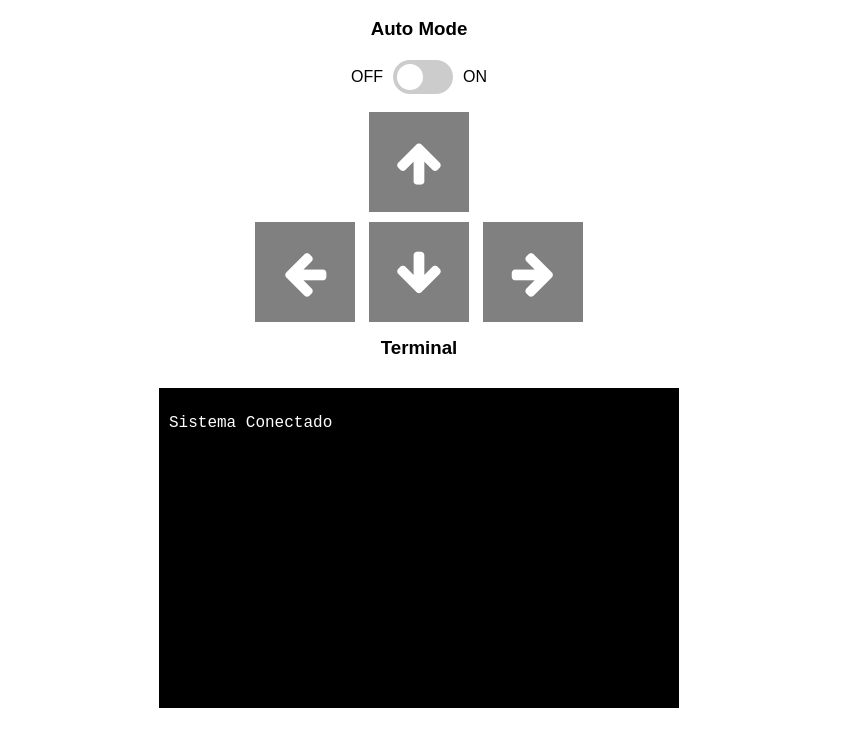
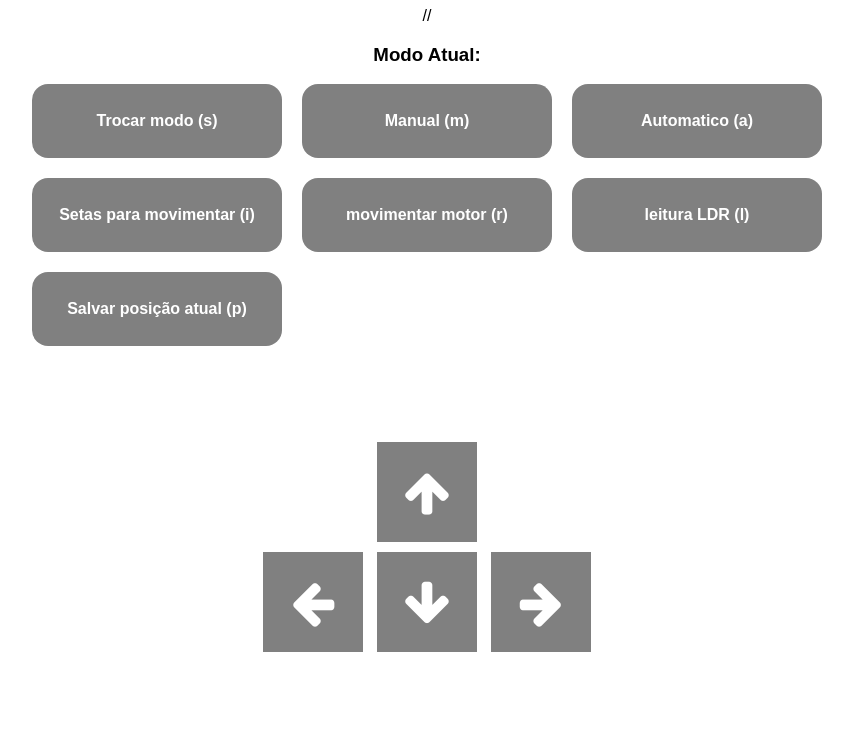
Before and after one commit to vitorvianadp/solarfinder, a plain HTML site: page web/index.html in a window 1280 px wide. Shown: the part 81-816 px from the top of the page, without its empty margins (221-1074 px from the left). Drawn offline with Linux system fonts and the light colour scheme.

Commit message:
adjusts web

```diff
--- a/web/app.js
+++ b/web/app.js
@@ -1,9 +1,8 @@
-document.getElementsByClassName('up arr')[0].addEventListener('click', () => makeRequest('up'));
-document.getElementsByClassName('down arr')[0].addEventListener('click', () => makeRequest('down'));
-document.getElementsByClassName('left arr')[0].addEventListener('click', () => makeRequest('left'));
-document.getElementsByClassName('right arr')[0].addEventListener('click', () => makeRequest('right'));
+
+const delay = 100; //ms
 
 function makeRequest(terminal) {
+    console.log("clicou")
     var url = `http://192.168.15.12/${terminal}`;
     var xhr = new XMLHttpRequest();
     xhr.onload = function() {
@@ -16,3 +15,41 @@ function makeRequest(terminal) {
                 xhr.open('GET', url);
                 xhr.send();
                 }
+
+function startRequest(action) {
+    intervalId = setInterval(() => {
+        makeRequest(action);
+    }, delay); // Envia uma requisição a cada 1 segundo. Ajuste conforme necessário.
+}
+
+function stopRequest() {
+    clearInterval(intervalId);
+}
+
+let intervalId;
+
+document.getElementById('up').addEventListener('mousedown', () => startRequest('iu'));
+document.getElementById('up').addEventListener('mouseup', stopRequest);
+document.getElementById('up').addEventListener('mouseleave', stopRequest);
+
+document.getElementById('down').addEventListener('mousedown', () => startRequest('id'));
+document.getElementById('down').addEventListener('mouseup', stopRequest);
+document.getElementById('down').addEventListener('mouseleave', stopRequest);
+
+document.getElementById('left').addEventListener('mousedown', () => startRequest('il'));
+document.getElementById('left').addEventListener('mouseup', stopRequest);
+document.getElementById('left').addEventListener('mouseleave', stopRequest);
+
+document.getElementById('right').addEventListener('mousedown', () => startRequest('ir'));
+document.getElementById('right').addEventListener('mouseup', stopRequest);
+document.getElementById('right').addEventListener('mouseleave', stopRequest);
+
+
+
+document.getElementById('s').addEventListener('click', () => makeRequest('s'));
+document.getElementById('m').addEventListener('click', () => makeRequest('m'));
+document.getElementById('a').addEventListener('click', () => makeRequest('a'));
+document.getElementById('i').addEventListener('click', () => makeRequest('i'));
+document.getElementById('r').addEventListener('click', () => makeRequest('r'));
+document.getElementById('l').addEventListener('click', () => makeRequest('l'));
+document.getElementById('p').addEventListener('click', () => makeRequest('p'));
--- a/web/index.html
+++ b/web/index.html
@@ -6,39 +6,50 @@
     <meta name="viewport" content="width=device-width, initial-scale=1.0" />
     <link rel="stylesheet" href="style.css" />
     <link rel="stylesheet" href="https://cdnjs.cloudflare.com/ajax/libs/font-awesome/4.7.0/css/font-awesome.min.css">
-    <script src="app.js"></script>
     <title>Solar Tracker System</title>
 </head>
 
 <body>
+    <div class="container">
+
         <h1>Solar Tracker System</h1>
-    <div>
-        <h3>Auto Mode</h3>
+        //<h3>Modo Atual: </h3>
+        <div class="grid-container">
+
+            <div class="slider-div" id="s">
+                <p class="button">Trocar modo (s)</p>
             </div>
-    <div class="slider-div">
-        <p>OFF</p>
-        <label class="switch">
-            <input type="checkbox">
-            <span class="slider round"></span>
-          </label>
-        <p>ON</p>
+            <div class="slider-div" id="m">
+                <p class="button">Manual (m)</p>
+            </div>
+            <div class="slider-div" id="a">
+                <p class="button">Automatico (a)</p>
+            </div>
+            <div class="slider-div" id="i">
+                <p class="button">Setas para movimentar (i)</p>
+            </div>
+            <div class="slider-div" id="r">
+                <p class="button"> movimentar motor (r)</p>
+            </div>
+            <div class="slider-div" id="l">
+                <p class="button"> leitura LDR (l)</p>
+            </div>
+            <div class="slider-div" id="p">
+                <p class="button"> Salvar posição atual (p)</p>
             </div>
 
 
+        </div>
         <div class="keys">
-        <div class="up arr"><i class="fa fa-arrow-up"></i></div>
+            <div class="up arr" id="up"><i class="fa fa-arrow-up"></i></div>
             <br />
-        <div class="left arr"><i class="fa fa-arrow-left"></i></div>
-        <div class="down arr"><i class="fa fa-arrow-down"></i></div>
-        <div class="right arr"><i class="fa fa-arrow-right"></i></div>
+            <div class="left arr" id="left"><i class="fa fa-arrow-left"></i></div>
+            <div class="down arr" id="down"><i class="fa fa-arrow-down"></i></div>
+            <div class="right arr" id="right"><i class="fa fa-arrow-right"></i></div>
         </div>
     </div>
-<div>
-    <h3>Terminal</h3>
-</div>
 
-    <div class="terminal">
-        <p>Sistema Conectado</p>
+    <script src="app.js"></script>
     </div>
 </body>
 
--- a/web/style.css
+++ b/web/style.css
@@ -1,4 +1,4 @@
-body {
+.container {
     background-color: #ffffff;
     display: flex;
     justify-content: center;
@@ -7,7 +7,7 @@ body {
     height: 100vh;
     margin: 0;
     flex-direction: column;
-width: 100vw;
+    width: 100vw;
 }
 
 @import url(https://fonts.googleapis.com/css?family=Lato:300);
@@ -46,95 +46,31 @@ width: 100vw;
   background: darken(grey, 10);
 }
 
-.pressed {
-  border-bottom: 8px solid darken(grey, 20);
-  text-shadow: 0 0 10px white;
-  transform: translate(0, 2px);
-}
 
 
-
-/* The switch - the box around the slider */
-.switch {
-    position: relative;
-    display: inline-block;
-    width: 60px;
-    height: 34px;
-  }
-
-  /* Hide default HTML checkbox */
-  .switch input {
-    opacity: 0;
-    width: 0;
-    height: 0;
-  }
-
-  /* The slider */
-  .slider {
-    position: absolute;
-    cursor: pointer;
-    top: 0;
-    left: 0;
-    right: 0;
-    bottom: 0;
-    background-color: #ccc;
-    -webkit-transition: .4s;
-    transition: .4s;
-  }
-
-  .slider:before {
-    position: absolute;
-    content: "";
-    height: 26px;
-    width: 26px;
-    left: 4px;
-    bottom: 4px;
-    background-color: white;
-    -webkit-transition: .4s;
-    transition: .4s;
-  }
-
-  input:checked + .slider {
-    background-color: #2196F3;
-  }
-
-  input:focus + .slider {
-    box-shadow: 0 0 1px #2196F3;
-  }
-
-  input:checked + .slider:before {
-    -webkit-transform: translateX(26px);
-    -ms-transform: translateX(26px);
-    transform: translateX(26px);
-  }
-
-  /* Rounded sliders */
-  .slider.round {
-    border-radius: 34px;
-  }
-
-  .slider.round:before {
-    border-radius: 50%;
-  }
 
 .slider-div {
     display: flex;
     justify-content: center;
     align-items: center;
+    background-color: grey;
+    padding: 0.75rem;
+    border-radius: 1rem;
+
 }
 
 .slider-div > p {
-    margin: 10px;
+  font-weight: bolder;
+  color: white;
 }
 
 
-.terminal {
-    background-color: #000000;
-    color: #ffffff;
-    padding: 10px;
-    font-family: "Courier New", monospace;
-    width: 500px;
-    height: 300px;
-    margin: auto;
-    overflow: auto;
+
+.grid-container {
+  display: grid;
+  grid-template-columns: 250px 250px 250px;
+  grid-gap: 20px;
+  background-color: #fff;
+  color: #444;
+
 }
```
Lines whose indentation alone changed are shown as unchanged.
